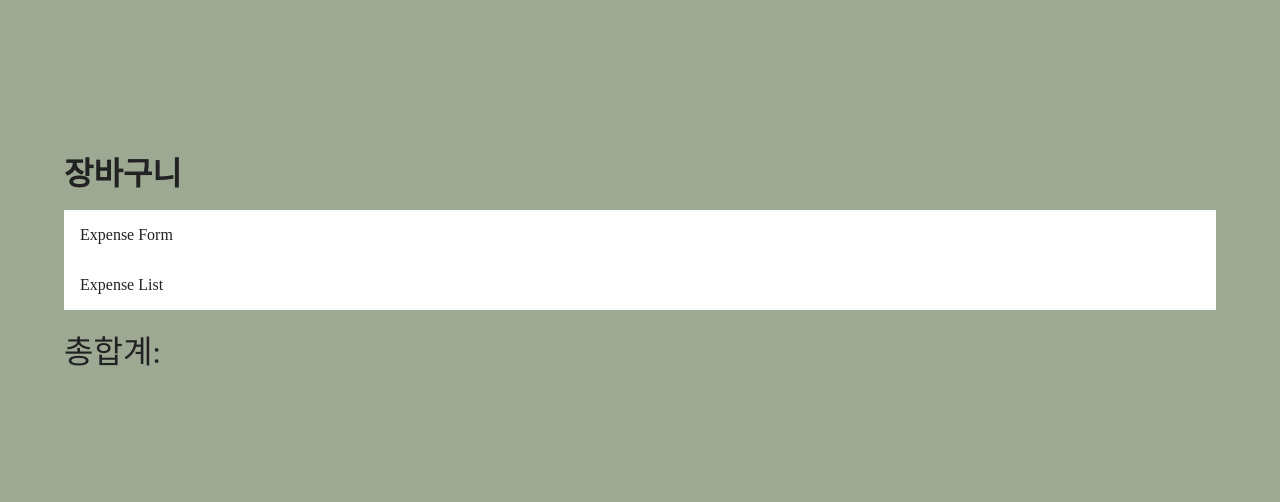
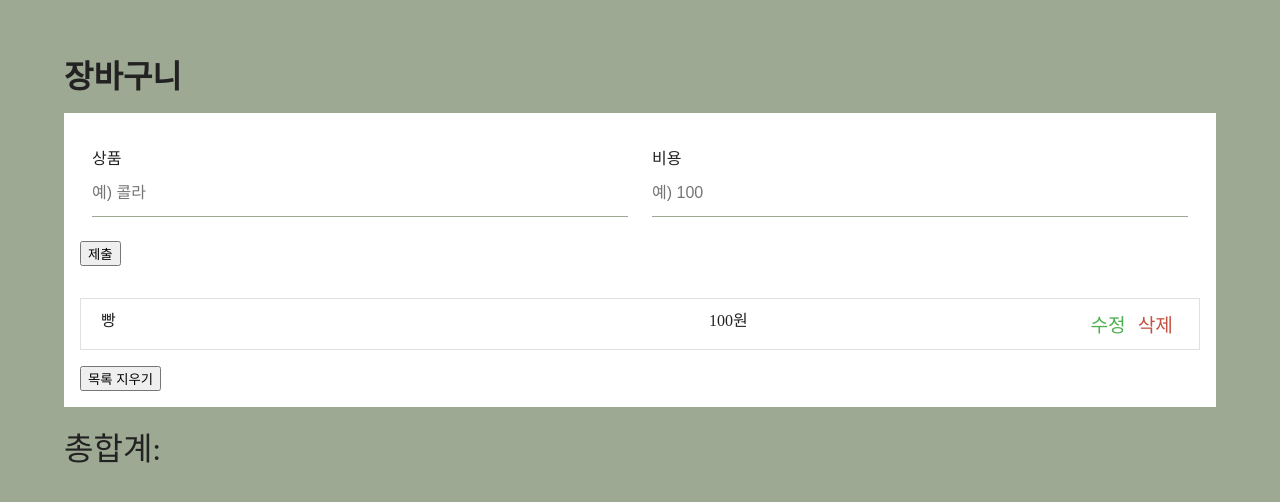
Before and after one commit to hyerin1228/react_study, a React (Create React App) app: page / in a window 1280 px wide. Shown: the part 148-650 px from the top of the page. Built offline with nearby package versions, Linux system fonts and the light colour scheme.

Commit message:
chapter 1 - component add

```diff
--- a/src/App.js
+++ b/src/App.js
@@ -1,5 +1,7 @@
 import { Component } from "react";
 import "./App.css";
+import ExpenseForm from "./components/ExpenseForm";
+import ExpenseList from "./components/ExpenseList";
 
 export default class App extends Component{
   render() {
@@ -9,11 +11,13 @@
           <h1>장바구니</h1>
 
           <div style={ {width: '100%', backgroundColor: 'white', padding: '1rem' }}>
-            { /* Expense Form */} Expense Form
+            { /* Expense Form */}
+            <ExpenseForm />
           </div>
 
           <div style={ {width: '100%', backgroundColor: 'white', padding: '1rem' }}>
-            { /* Expense List */} Expense List
+            { /* Expense List */}
+            <ExpenseList />
           </div>
 
           <div style={{ display:'flex', justifyContent: 'start', marginTop: '1rem' }}>
--- /dev/null
+++ b/src/components/ExpenseForm.css
@@ -0,0 +1,27 @@
+.form-center {
+    display: flex;
+}
+
+.form-group {
+    padding: 1rem 0.75rem;
+    flex: 1;
+}
+
+label {
+    display: block;
+    color: var(--secondColor);
+    font-size: 1rem;
+    text-transform: capitalize;
+}
+
+.form-control {
+    background-color: transparent;
+    border: none;
+    border-bottom: 1px solid var(--secondColor);
+    outline:  none;
+    height: 3rem;
+    width: 100%;
+    font-size: 16px;
+    margin: 0 0 8px 0;
+    padding: 0;
+}
--- /dev/null
+++ b/src/components/ExpenseForm.js
@@ -0,0 +1,24 @@
+import React, { Component } from 'react'
+import './ExpenseForm.css';
+
+export default class ExpenseForm extends Component {
+  render() {
+    return (
+      <form>
+        <div className='form-center'>
+            <div className='form-group'>
+                <labe htmlFor='charge'>상품</labe>
+                <input type='text' className='form-control' id='charge' name='charge' placeholder='예) 콜라' />
+            </div>
+            <div className='form-group'>
+                <labe htmlFor='amount'>비용</labe>
+                <input type='number' className='form-control' id='amount' name='amount' placeholder='예) 100' />
+            </div>
+        </div>
+        <button type='submit' className='btn'>
+            제출
+        </button>
+      </form>
+    )
+  }
+}
--- /dev/null
+++ b/src/components/ExpenseItem.css
@@ -0,0 +1,46 @@
+.item {
+    background-color: var(--mainWhite);
+    line-height: 1.5rem;
+    padding: 10px 20px;
+    margin-bottom: 1rem;
+    border: 1px solid #e0e0e0;
+    display: flex;
+    justify-content: space-between;
+    transition: all 0.3s linear;
+}
+
+.item:hover {
+    width: 100%;
+    transform: scale(1.02);
+}
+
+.info {
+    flex: 0 0 60%;
+    display: flex;
+    justify-content: space-between;
+}
+
+.expense {
+    margin-right: 2rem;
+}
+
+.amount {
+    font-weight: 300;
+}
+
+.clear-btn,
+.edit-btn {
+    background: none;
+    border: none;
+    font-size: 1.2rem;
+    outline: none;
+    cursor: pointer
+}
+
+.clear-btn {
+    color: var(--mainRed);
+}
+
+.edit-btn {
+    color: var(--mainGreen);
+}
--- /dev/null
+++ b/src/components/ExpenseItem.js
@@ -0,0 +1,19 @@
+import React, { Component } from 'react'
+import './ExpenseItem.css';
+
+export default class ExpenseItem extends Component {
+  render() {
+    return (
+        <li className='item'>
+            <div className='info'>
+                <span className='expense'>빵</span>
+                <span className='amount'>100원</span>
+            </div>
+            <div>
+                <button className='edit-btn'>수정</button>
+                <button className='clear-btn'>삭제</button>
+            </div>
+        </li>
+    )
+  }
+}
--- /dev/null
+++ b/src/components/ExpenseList.css
@@ -0,0 +1,5 @@
+.list {
+    list-style-type: none;
+    border: none;
+    padding: 0;
+}
--- /dev/null
+++ b/src/components/ExpenseList.js
@@ -0,0 +1,19 @@
+import React, { Component } from 'react'
+import './ExpenseList.css';
+import ExpenseItem from './ExpenseItem';
+
+export default class ExpenseList extends Component {
+  render() {
+    return (
+        //   <React.Fragment>
+        <>
+          <ul className='list'>
+            <ExpenseItem />
+          </ul>
+          <button className='btn'>
+              목록 지우기
+          </button>
+        </>
+    )
+  }
+}
```
